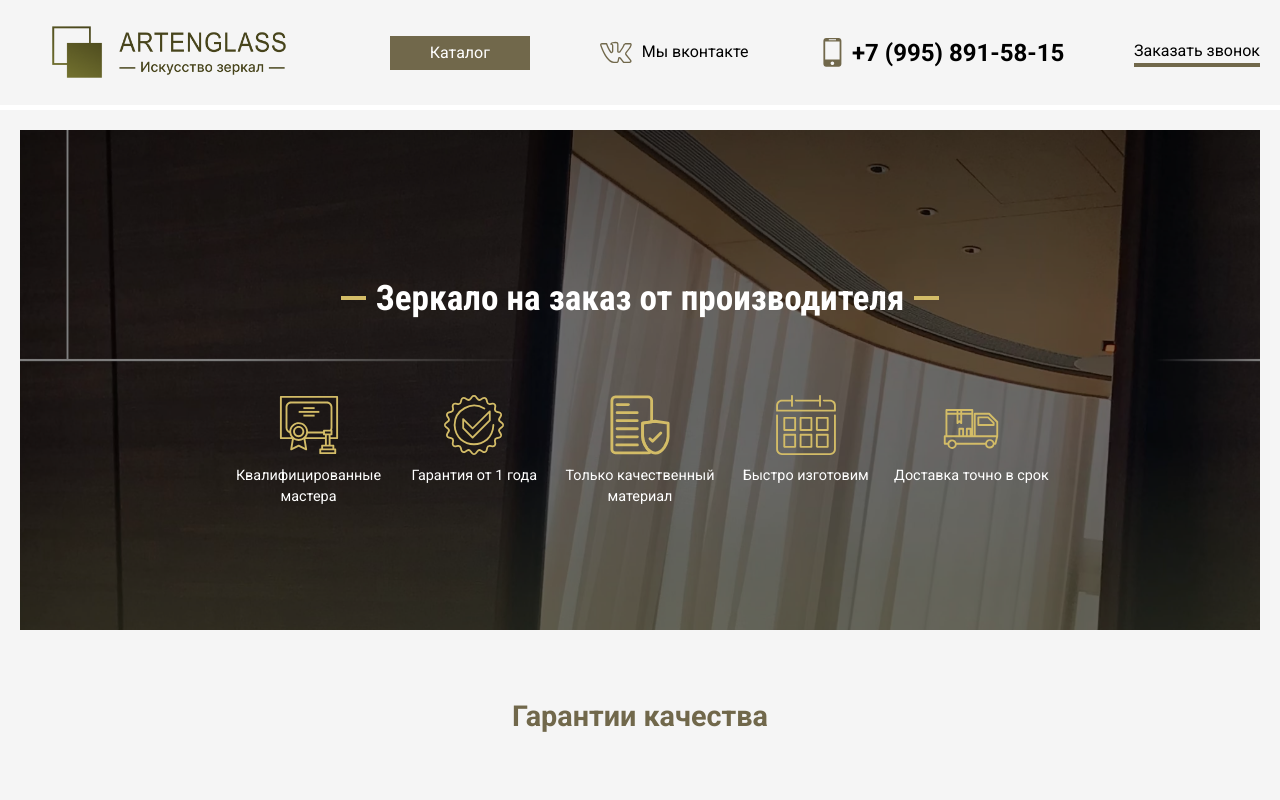
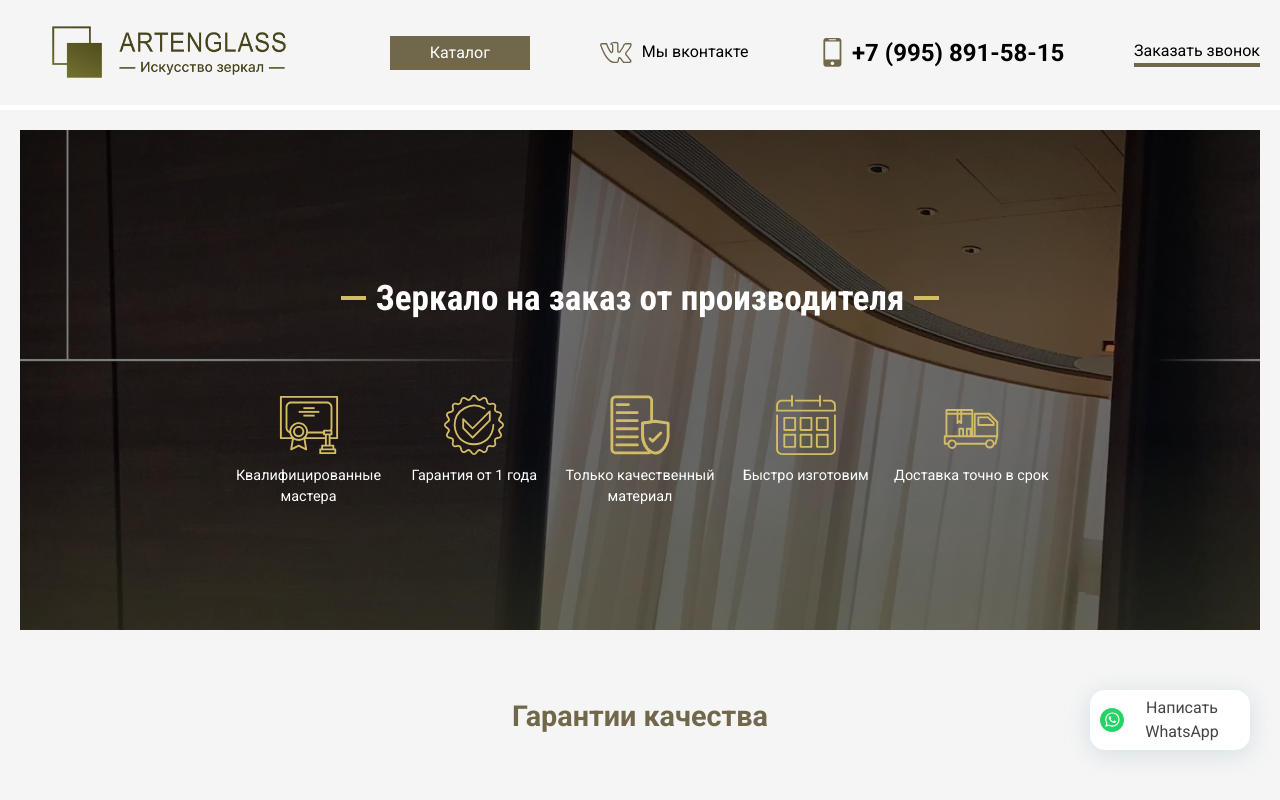
Before and after one commit to r1dex/nexttest, a Next.js app: page / in a window 1280 px wide. Shown: the top 800 px of the page. Built offline with nearby package versions, Linux system fonts and the light colour scheme.

Commit message:
whatsapp widget, fix production

```diff
--- a/app/components/production/ProductionsList.js
+++ b/app/components/production/ProductionsList.js
@@ -48,7 +48,7 @@ const ProductionsList = () => {
                     </div>
                 </Link>
 
-                <Link className={Styles.card} href="/categories/zakalka-stekl">
+                <Link className={Styles.card} href="/categories/zakalka-stekla">
                     <div className={Styles.image}>
                         <Image src="/images/main-catalog/5.jpg" width={300} height={350}
                                alt={'Закалка'}/>
--- /dev/null
+++ b/app/components/ui/WAwidget/WaWidget.js
@@ -0,0 +1,15 @@
+import React from 'react';
+import Styles from './WaWidget.module.css'
+import Image from "next/image";
+const WaWidget = () => {
+    return (
+        <div className={Styles.widget}>
+            <a href={'https://api.whatsapp.com/send/?phone=79958915815&text&type=phone_number&app_absent=0'} target={'_blank'}>
+                <Image src={'/images/icons/whatsapp.svg'}  height={30} width={30} alt={'Написать WhatsApp'}/>
+                Написать WhatsApp
+            </a>
+        </div>
+    )
+}
+
+export default WaWidget
--- /dev/null
+++ b/app/components/ui/WAwidget/WaWidget.module.css
@@ -0,0 +1,20 @@
+.widget{
+    position: fixed;
+    bottom: 50px;
+    right: 30px;
+    z-index: 999;
+}
+
+.widget a{
+    width: 160px;
+    height: 60px;
+    display: flex;
+    align-items: center;
+    justify-content: space-between;
+    text-align: center;
+    box-shadow: 0 4px 25px rgb(159 189 207 / 40%);
+    border-radius: 15px;
+    padding: 10px;
+    color: #444;
+    background: #fff;
+}
--- a/app/layout.js
+++ b/app/layout.js
@@ -6,6 +6,7 @@ import {mainFont, titleFont} from './fonts'
 import ModalCB from './components/modal/Modal'
 import {ToastContainer} from "react-toastify"
 import 'react-toastify/dist/ReactToastify.css'
+import WaWidget from "@/app/components/ui/WAwidget/WaWidget";
 
 export const metadata = {
   title: "Create Next App",
@@ -21,6 +22,7 @@ export default function RootLayout({ children }) {
       <Footer />
       {/*<ModalCB />*/}
       <ToastContainer />
+      <WaWidget />
       </body>
     </html>
   );
```
Also changed, not shown: public/images/icons/whatsapp.svg (added).
